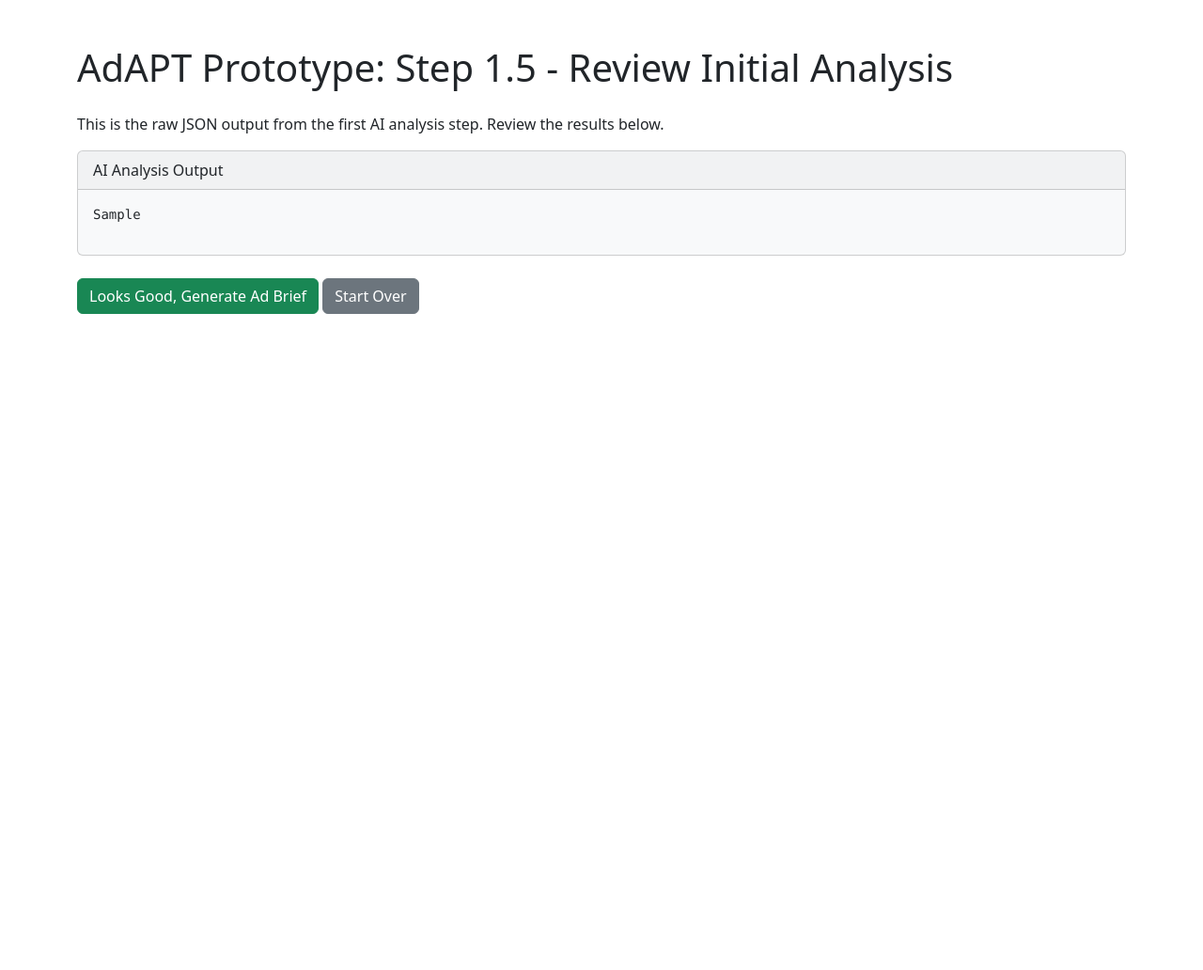
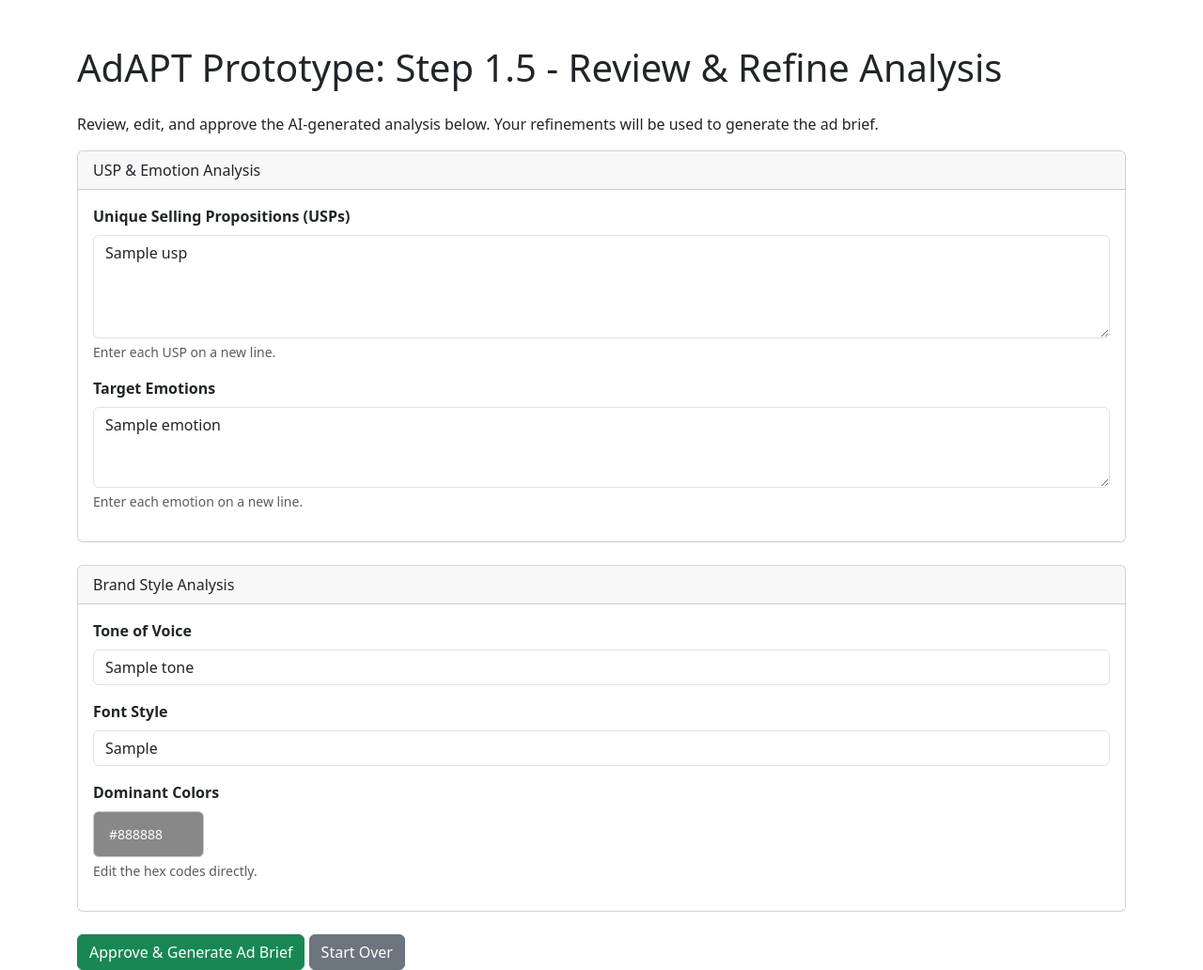
Before and after one commit to ayushi-dentsu/AdAPT, a Flask app: template templates/analysis_review.html in a window 1280 px wide. Shown: the whole page at 94% size. Before the commit the page ends 334 px from the top, so only its background shows below. Run offline with Flask 3, Linux system fonts and the light colour scheme; the template is opened without the code that fills it: most values are stand-ins (such as "Sample title", 1, 10 or a date in 2020); parts of the project's set-up code (start-up, migrations or seed data) failed here and were passed over; some libraries are stand-ins or nearby versions.

Commit message:
Final Prototype

```diff
--- a/app.py
+++ b/app.py
@@ -5,11 +5,11 @@ import requests
 from bs4 import BeautifulSoup
 from flask import Flask, render_template, request, redirect, url_for, session, jsonify
 from google import genai
-from google.genai import types
 import uuid
 from PIL import Image
 import io
 import time
+from google.genai import types
 
 # --- Configuration ---
 PROJECT_ID = "vdc200015-ai-cxm-2-np"  # @param {type:"string"}
@@ -59,17 +59,20 @@ def get_ai_analysis(prompt_text, image_url, scraped_text=""):
     Analyzes text, an image, and scraped web content using Gemini Pro Vision.
     """
     prompt = f"""
-    Analyze the provided product information, brand creative, and website content.
+    You are an expert brand strategist. Your task is to analyze the provided product information, brand creative, and website content.
+    You must base your analysis *only* on the provided text and image. Do not invent or infer any information not present in the source material.
 
-    **Ad Creative Title:** "{prompt_text}"
-    **Scraped Website Content:** "{scraped_text[:2000]}"  # Limit context size
-    **Brand Creative:** [Image]
+    **Source Materials:**
+    - **Ad Creative Title:** "{prompt_text}"
+    - **Scraped Website Content:** "{scraped_text[:2000]}"  # Limit context size
+    - **Brand Creative:** [Image]
 
-    **Your Task:**
+    **Your Analysis Task:**
     1.  **Extract USPs & Emotions:** Identify 3-5 unique selling propositions (USPs) and the primary emotions the ad should evoke.
     2.  **Analyze Brand Style:** Describe the brand's style, tone of voice, and dominant color palette based on the image.
 
-    **Return a JSON object with the following structure:**
+    **Output Requirement:**
+    Return a single, valid JSON object with the following structure. Do not include any explanatory text before or after the JSON object.
     {{
       "usps": ["usp1", "usp2", ...],
       "emotions": ["emotion1", "emotion2", ...],
@@ -167,15 +170,17 @@ def generate_ad_brief(analysis_data):
     """
     analysis_str = json.dumps(analysis_data, indent=2)
     prompt = f"""
-    You are an expert ad scriptwriter. Synthesize the following analysis into a cohesive ad brief.
+    You are an award-winning creative director. Your task is to synthesize the provided analysis into a cohesive and compelling ad brief.
+    Generate the script using *only* the information from the provided Analysis Data. Do not add new concepts, features, or ideas.
 
     **Analysis Data:**
     {analysis_str}
 
     **Your Task:**
-    Create a complete ad brief including a hook, core message, a 2-scene script with visuals and voiceover, and a call to action.
+    Create a complete ad brief that logically connects the hook to the core message and ends with a strong call to action. The script should be exactly two scenes.
 
-    **Return a JSON object following this exact schema:**
+    **Output Requirement:**
+    Return a single, valid JSON object following this exact schema. Do not include any explanatory text before or after the JSON object.
     {{
       "creativeConcept": {{
         "hook": "...",
@@ -260,11 +265,18 @@ def generate_video(final_brief):
     # Enhanced prompt construction
     style_prompt = (
         f"A {style_analysis.get('tone', 'modern and energetic')} commercial. "
-        f"Dominant colors: {', '.join(style_analysis.get('dominantColors', []))}. "
-        "Create a cinematic, photorealistic, 4k resolution video with professional color grading and dynamic camera movement."
+        f"The dominant color palette is {', '.join(style_analysis.get('dominantColors', []))}. "
+        "The overall style is cinematic, photorealistic, 4k resolution, with professional color grading and dynamic camera movement. "
+        "The scenes must flow together seamlessly with smooth transitions, creating a single, cohesive narrative."
     )
-    visual_descriptions = " ".join([scene.get('visuals', '') for scene in scenes])
-    full_prompt = f"{style_prompt} SCENES: {visual_descriptions}"
+
+    # Create detailed scene descriptions
+    scene_prompts = []
+    for i, scene in enumerate(scenes):
+        scene_prompts.append(f"Scene {i+1}: {scene.get('visuals', '')}")
+    visual_descriptions = " ".join(scene_prompts)
+
+    full_prompt = f"{style_prompt} The story unfolds as follows: {visual_descriptions}"
 
     print("--- Generating Video with Vertex AI ---")
     print(f"Enhanced Prompt: {full_prompt}")
@@ -276,11 +288,11 @@ def generate_video(final_brief):
             model=VIDEO_MODEL_NAME,
             prompt=full_prompt,
             config=types.GenerateVideosConfig(
-                aspect_ratio="16:9",
-                duration_seconds=duration_seconds,
-                enhance_prompt=True,
-                generate_sudio=True,
-                negative_prompt="wrong spellings",
+                aspectRatio="16:9",
+                durationSeconds=duration_seconds,
+                enhancePrompt=True,
+                generateAudio=True,
+                negativePrompt="wrong spellings",
                 resolution="720p"
             )
         )
@@ -293,15 +305,12 @@ def generate_video(final_brief):
 
         print("✓ Video generation operation complete.")
 
-        generated_video = operation.response.generated_videos[0]
+        video = operation.response.generated_videos[0]
         filename = f"video-ad-{uuid.uuid4().hex}.mp4"
         filepath = os.path.join('static', 'videos', filename)
 
-        print("Downloading the generated video...")
-        client.files.download(file=generated_video.video)
-
         print(f"Saving video to local path: {filepath}")
-        generated_video.video.save(filepath)
+        video.video.save(filepath)
         print("✓ Video saved successfully.")
 
         return {
@@ -366,17 +375,32 @@ def analysis_review():
         return redirect(url_for('index'))
 
     analysis_data = session['analysis_data']
-    return render_template('analysis_review.html', analysis_data=json.dumps(analysis_data, indent=4))
+    # Pass the dictionary directly to the template
+    return render_template('analysis_review.html', analysis_data=analysis_data)
 
 @app.route('/generate-brief', methods=['POST'])
 def generate_brief_route():
     if 'analysis_data' not in session:
         return redirect(url_for('index'))
 
-    analysis = session['analysis_data']
+    # Reconstruct the analysis data from the form
+    # This is the new HITL step where we take user edits
+    refined_analysis = {
+        "usps": [usp.strip() for usp in request.form.get('usps', '').splitlines() if usp.strip()],
+        "emotions": [emotion.strip() for emotion in request.form.get('emotions', '').splitlines() if emotion.strip()],
+        "style_analysis": {
+            "tone": request.form.get('tone', ''),
+            "dominant_colors": request.form.getlist('dominant_colors'), # .getlist() is crucial for multiple values
+            "font_style": request.form.get('font_style', '')
+        }
+    }
 
-    print("--- Step 2: Generating Ad Brief ---")
-    ad_brief = generate_ad_brief(analysis)
+    # Update the session with the refined data for consistency
+    session['analysis_data'] = refined_analysis
+    print(f"--- Refined Analysis Received: {json.dumps(refined_analysis, indent=2)} ---")
+
+    print("--- Step 2: Generating Ad Brief from Refined Data ---")
+    ad_brief = generate_ad_brief(refined_analysis)
 
     if "error" in ad_brief:
         # This could happen if the second call fails. Show detailed error.
--- a/templates/analysis_review.html
+++ b/templates/analysis_review.html
@@ -3,26 +3,61 @@
 <head>
     <meta charset="UTF-8">
     <meta name="viewport" content="width=device-width, initial-scale=1.0">
-    <title>AdAPT Prototype - Review Analysis</title>
+    <title>AdAPT Prototype - Review & Refine Analysis</title>
     <link rel="stylesheet" href="https://cdn.jsdelivr.net/npm/bootstrap@5.3.2/dist/css/bootstrap.min.css">
 </head>
 <body>
     <div class="container mt-5">
-        <h1 class="mb-4">AdAPT Prototype: Step 1.5 - Review Initial Analysis</h1>
-        <p>This is the raw JSON output from the first AI analysis step. Review the results below.</p>
-
-        <div class="card bg-light mb-4">
-            <div class="card-header">AI Analysis Output</div>
-            <div class="card-body">
-                <pre><code>{{ analysis_data }}</code></pre>
-            </div>
-        </div>
+        <h1 class="mb-4">AdAPT Prototype: Step 1.5 - Review & Refine Analysis</h1>
+        <p>Review, edit, and approve the AI-generated analysis below. Your refinements will be used to generate the ad brief.</p>
 
         <form action="/generate-brief" method="POST">
-            <button type="submit" class="btn btn-success">Looks Good, Generate Ad Brief</button>
+            <!-- USP and Emotion Analysis Card -->
+            <div class="card mb-4">
+                <div class="card-header">USP & Emotion Analysis</div>
+                <div class="card-body">
+                    <div class="mb-3">
+                        <label for="usps" class="form-label"><strong>Unique Selling Propositions (USPs)</strong></label>
+                        <textarea class="form-control" id="usps" name="usps" rows="4">{{ analysis_data.usps | join('\n') }}</textarea>
+                        <div class="form-text">Enter each USP on a new line.</div>
+                    </div>
+                    <div class="mb-3">
+                        <label for="emotions" class="form-label"><strong>Target Emotions</strong></label>
+                        <textarea class="form-control" id="emotions" name="emotions" rows="3">{{ analysis_data.emotions | join('\n') }}</textarea>
+                        <div class="form-text">Enter each emotion on a new line.</div>
+                    </div>
+                </div>
+            </div>
+
+            <!-- Style Analysis Card -->
+            <div class="card mb-4">
+                <div class="card-header">Brand Style Analysis</div>
+                <div class="card-body">
+                    <div class="mb-3">
+                        <label for="tone" class="form-label"><strong>Tone of Voice</strong></label>
+                        <input type="text" class="form-control" id="tone" name="tone" value="{{ analysis_data.style_analysis.tone }}">
+                    </div>
+                    <div class="mb-3">
+                        <label for="font_style" class="form-label"><strong>Font Style</strong></label>
+                        <input type="text" class="form-control" id="font_style" name="font_style" value="{{ analysis_data.style_analysis.font_style }}">
+                    </div>
+                    <div class="mb-3">
+                        <label class="form-label"><strong>Dominant Colors</strong></label>
+                        <div>
+                        {% for color in analysis_data.style_analysis.dominant_colors %}
+                            <span class="badge p-2 me-2" style="background-color: {{ color }}; border: 1px solid #ccc;">
+                                <input type="text" name="dominant_colors" value="{{ color }}" class="form-control form-control-sm" style="display: inline; width: 100px; background-color: transparent; color: white; border: none;">
+                            </span>
+                        {% endfor %}
+                        </div>
+                        <div class="form-text">Edit the hex codes directly.</div>
+                    </div>
+                </div>
+            </div>
+
+            <button type="submit" class="btn btn-success">Approve & Generate Ad Brief</button>
             <a href="/" class="btn btn-secondary">Start Over</a>
         </form>
-
     </div>
 </body>
 </html>
```
Also changed, not shown: solution design.md (renamed from user_guide.md, +1 -1 lines), templates/approval.html (+0 -13 lines), 6 other files.
